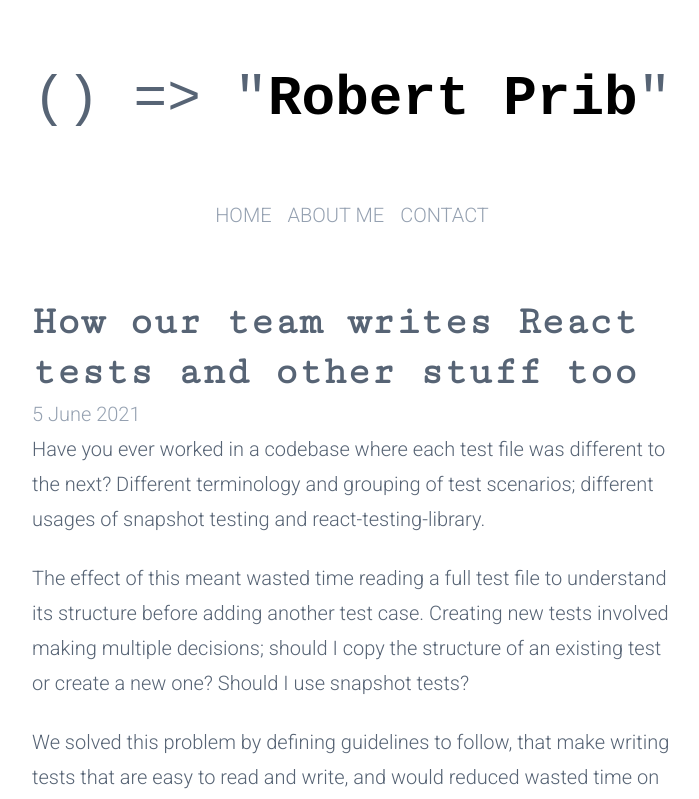
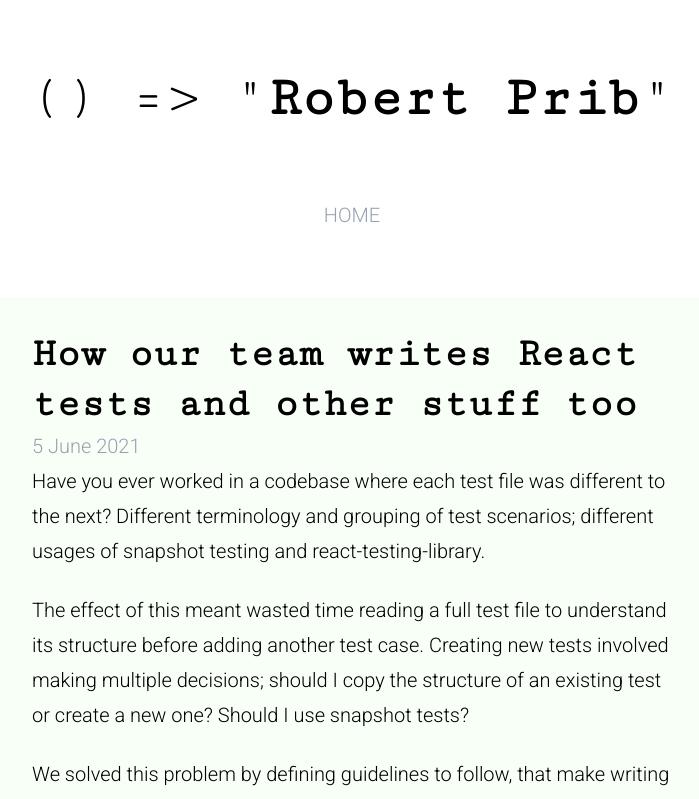
Before and after one commit to Whassup/blog, a React (Create React App) app: page /blog/article/1 in a window 1280 px wide. Shown: the top 799 px of the page, without its empty margins (288-987 px from the left). Built offline with nearby package versions, Linux system fonts and the light colour scheme.

Commit message:
cleaned up article styles

```diff
--- a/src/ArticleList/ArticleList.tsx
+++ b/src/ArticleList/ArticleList.tsx
@@ -1,7 +1,7 @@
 import React, { FunctionComponent } from 'react';
 import { Link } from 'react-router-dom';
 import styled from 'styled-components';
-import { Date, H1 } from '../shared/typography/typography';
+import { Date, H1, P } from '../shared/typography/typography';
 
 const List = styled.article`
     display: flex;
@@ -41,50 +41,22 @@ export const ArticleList: FunctionComponent = () => {
                 </H1>
                 <Date>5 June 2021</Date>
                 <Body>
-                    <p>
+                    <P>
                         Have you ever worked in a codebase where each test file was different to the next? Different
                         terminology and grouping of test scenarios; different usages of snapshot testing and
                         react-testing-library.
-                    </p>
+                    </P>
 
-                    <p>
+                    <P>
                         The effect of this meant wasted time reading a full test file to understand its structure before
                         adding another test case. Creating new tests involved making multiple decisions; should I copy
                         the structure of an existing test or create a new one? Should I use snapshot tests?
-                    </p>
+                    </P>
 
-                    <p>
+                    <P>
                         We solved this problem by defining guidelines to follow, that make writing tests that are easy
                         to read and write, and would reduced wasted time on decisions.
-                    </p>
-                </Body>
-                <ReadMore to="/blog/article/how-our-team-writes-tests">Read more</ReadMore>
-            </Article>
-
-            <Article>
-                <H1>
-                    <Link to="/blog/article/how-our-team-writes-tests">
-                        How our team writes React tests and other stuff too
-                    </Link>
-                </H1>
-                <Date>5 June 2021</Date>
-                <Body>
-                    <p>
-                        Have you ever worked in a codebase where each test file was different to the next? Different
-                        terminology and grouping of test scenarios; different usages of snapshot testing and
-                        react-testing-library.
-                    </p>
-
-                    <p>
-                        The effect of this meant wasted time reading a full test file to understand its structure before
-                        adding another test case. Creating new tests involved making multiple decisions; should I copy
-                        the structure of an existing test or create a new one? Should I use snapshot tests?
-                    </p>
-
-                    <p>
-                        We solved this problem by defining guidelines to follow, that make writing tests that are easy
-                        to read and write, and would reduced wasted time on decisions.
-                    </p>
+                    </P>
                 </Body>
                 <ReadMore to="/blog/article/how-our-team-writes-tests">Read more</ReadMore>
             </Article>
--- a/src/Header/Header.tsx
+++ b/src/Header/Header.tsx
@@ -11,12 +11,10 @@ const Wrapper = styled.header`
 
 const Title = styled.h1`
     font-size: 3.5rem;
-    font-family: 'Courier New', Courier, monospace;
     margin-bottom: 4rem;
 `;
 
 const TitleName = styled.strong`
-    font-family: 'Courier New', Courier, monospace;
     color: #000;
     font-weight: 700;
 `;
@@ -41,8 +39,6 @@ export const Header: FunctionComponent = () => {
             </Title>
             <Navigation>
                 <NavLink to="/blog">Home</NavLink>
-                <NavLink to="/blog/about-me">About me</NavLink>
-                <NavLink to="/blog/contact">Contact</NavLink>
             </Navigation>
         </Wrapper>
     );
--- a/src/Pages/Article/Article.tsx
+++ b/src/Pages/Article/Article.tsx
@@ -5,7 +5,10 @@ import { Header } from '../../Header/Header';
 import { HowOurTeamWritesReactTests } from './articles/HowOurTeamWritesReactTests';
 
 const Wrapper = styled.article`
-    padding: 0 25%;
+    padding: 2rem 25%;
+    background-color: #f7fff6;
+    /* padding: 2rem 4rem; */
+    border-radius: 1rem;
 `;
 
 export const Article: FunctionComponent = () => {
--- a/src/index.css
+++ b/src/index.css
@@ -30,14 +30,14 @@ html {
 	font-size: 100%;
 	font-family: 'Roboto', sans-serif;
 	font-weight: 300;
-	color: #576475;
+	color: #000;
 }
 
 body {
 	font-size: 1.25rem;
 	font-family: 'Roboto', sans-serif;
 	font-weight: 300;
-	color: #576475;
+	color: #000;
 }
 
 article, aside, details, figcaption, figure,
```
